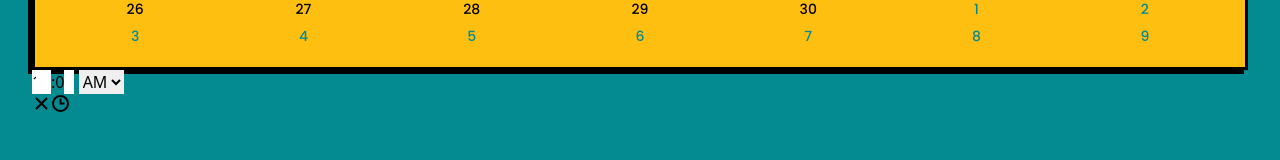
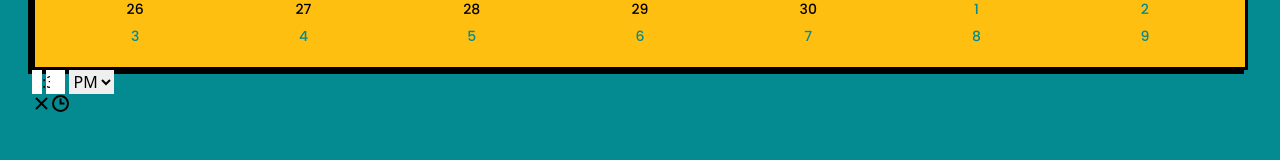
Before and after one commit to devhausleipzigacademy/camp9-final-project, a Next.js app: page /calendar in a window 1280 px wide. Both pictures are taken after a click on the button "Date & Time". Shown: the part 376-536 px from the top of the page. Built offline with nearby package versions, Linux system fonts and the light colour scheme.

Commit message:
Adds litle changes to calendar.

```diff
--- a/app/(protected)/calendar/page.tsx
+++ b/app/(protected)/calendar/page.tsx
@@ -6,8 +6,8 @@ import './calendar.css';
 import TimePicker from 'react-time-picker';
 
 function page() {
-  const [value, onChange] = useState(new Date());
-  const [time, onChangeTime] = useState('10:00');
+  const [date, onChange] = useState(new Date());
+  const [time, onChangeTime] = useState(new Date());
   const [isCountdown, setIsCountdown] = useState(true);
   return (
     <main className="px-8 py-10 bg-teal h-[667px]">
@@ -37,8 +37,8 @@ function page() {
             minDetail="year"
             minDate={new Date()}
             showFixedNumberOfWeeks={true}
-            onChange={() => {}}
-            value={value}
+            onChange={() => console.log('New date is: ', date)}
+            value={date}
           />
           <TimePicker onChange={() => {}} value={time} />
         </>
```
